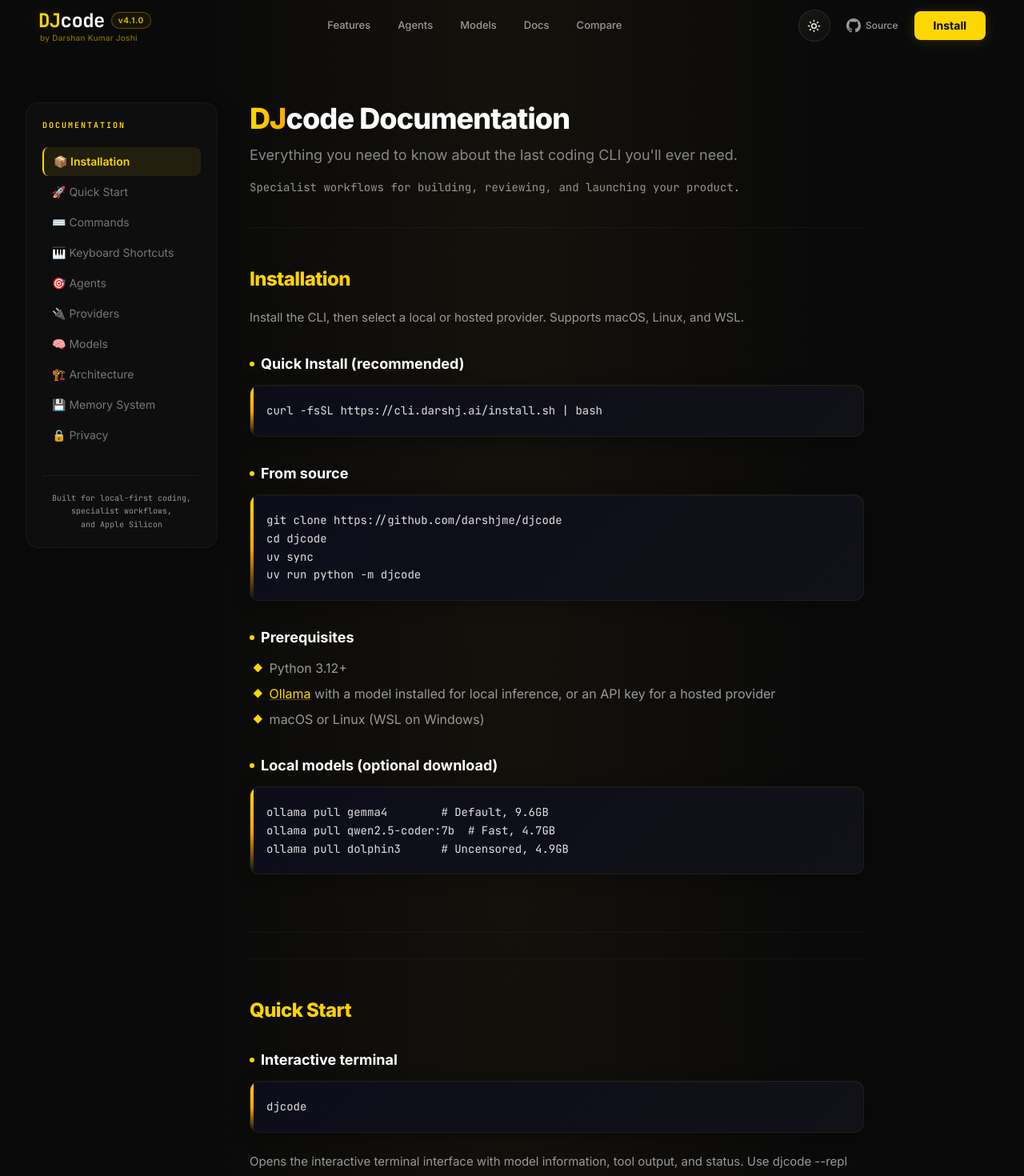
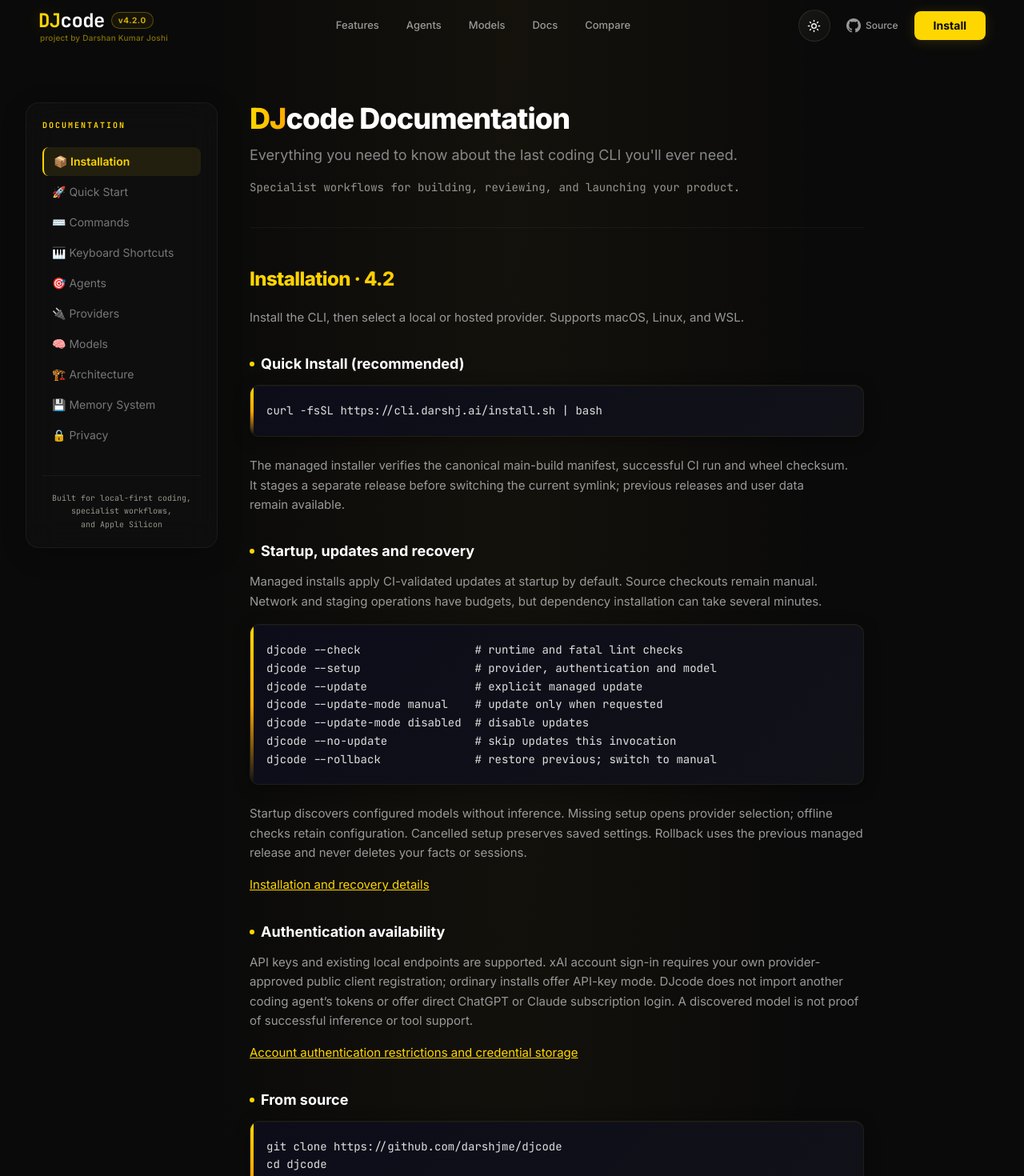
Before and after one commit to darshjme/djcode-site, a Next.js app: page /docs in a window 1280 px wide. Shown: the top 1470 px of the page at 80% size. Built offline with nearby package versions, Linux system fonts and the light colour scheme.

Commit message:
Update 4.2 release guidance and canonical managed installer

```diff
--- a/src/app/docs/page.tsx
+++ b/src/app/docs/page.tsx
@@ -98,11 +98,27 @@
     icon: "\uD83D\uDCE6",
     content: (
       <>
-        <H2>Installation</H2>
+        <H2>Installation · 4.2</H2>
         <P>Install the CLI, then select a local or hosted provider. Supports macOS, Linux, and WSL.</P>
 
         <H3>Quick Install (recommended)</H3>
         <CodeBlock>{`curl -fsSL https://cli.darshj.ai/install.sh | bash`}</CodeBlock>
+
+        <P>The managed installer verifies the canonical main-build manifest, successful CI run and wheel checksum. It stages a separate release before switching the current symlink; previous releases and user data remain available.</P>
+        <H3>Startup, updates and recovery</H3>
+        <P>Managed installs apply CI-validated updates at startup by default. Source checkouts remain manual. Network and staging operations have budgets, but dependency installation can take several minutes.</P>
+        <CodeBlock>{`djcode --check                 # runtime and fatal lint checks
+djcode --setup                 # provider, authentication and model
+djcode --update                # explicit managed update
+djcode --update-mode manual    # update only when requested
+djcode --update-mode disabled  # disable updates
+djcode --no-update             # skip updates this invocation
+djcode --rollback              # restore previous; switch to manual`}</CodeBlock>
+        <P>Startup discovers configured models without inference. Missing setup opens provider selection; offline checks retain configuration. Cancelled setup preserves saved settings. Rollback uses the previous managed release and never deletes your facts or sessions.</P>
+        <P><a className="text-[#FFD700] underline" href="https://github.com/darshjme/djcode/blob/main/docs/INSTALLATION-AND-RECOVERY.md">Installation and recovery details</a></P>
+        <H3>Authentication availability</H3>
+        <P>API keys and existing local endpoints are supported. xAI account sign-in requires your own provider-approved public client registration; ordinary installs offer API-key mode. DJcode does not import another coding agent’s tokens or offer direct ChatGPT or Claude subscription login. A discovered model is not proof of successful inference or tool support.</P>
+        <P><a className="text-[#FFD700] underline" href="https://github.com/darshjme/djcode/blob/main/docs/ACCOUNT-AUTH.md">Account authentication restrictions and credential storage</a></P>
 
         <H3>From source</H3>
         <CodeBlock>{`git clone https://github.com/darshjme/djcode
@@ -129,10 +145,10 @@
           ))}
         </ul>
 
-        <H3>Local models (optional download)</H3>
-        <CodeBlock>{`ollama pull gemma4        # Default, 9.6GB
-ollama pull qwen2.5-coder:7b  # Fast, 4.7GB
-ollama pull dolphin3      # Uncensored, 4.9GB`}</CodeBlock>
+        <H3>Existing local models</H3>
+        <CodeBlock>{`ollama list
+djcode --setup`}</CodeBlock>
+        <P>Install and setup download no models. Select an existing Ollama, MLX or Colibri runtime, or configure a hosted provider.</P>
       </>
     ),
   },
@@ -244,11 +260,14 @@
         </div>
 
         <H3>Tools &amp; Config</H3>
+        <P>15 native model-callable tools cover shell, files, Git, web, tasks, notebooks and spawning specialists. The dispatcher also has 2 internal helpers: agent_status and parallel_execute.</P>
         <div className="space-y-1.5 mb-6">
           {[
             ["/model [name]", "Interactive model picker or switch to specific model"],
             ["/provider [name]", "Switch provider (ollama, mlx, openai, etc.)"],
-            ["/auth", "Configure API keys"],
+            ["/auth", "Choose provider authentication"],
+            ["/check or /lint", "Run installation checks"],
+            ["/update", "Update a managed installation; restart when ready"],
             ["/config", "Show current configuration"],
             ["/set k=v", "Set a config value"],
             ["/auto", "Toggle auto-accept tool calls"],
@@ -527,11 +546,11 @@
 \u251C\u2500\u2500 voice.py            # Whisper transcription (3 backends)
 \u251C\u2500\u2500 installer.py        # Software installer (brew/apt/pip)
 \u251C\u2500\u2500 config.py           # ~/.djcode/config.json
-\u251C\u2500\u2500 auth.py             # 9 provider auth registry
+\u251C\u2500\u2500 auth.py             # Provider authentication registry
 \u251C\u2500\u2500 status.py           # Bottom toolbar with mode indicator
 \u251C\u2500\u2500 onboarding.py       # First-run wizard
-\u251C\u2500\u2500 updater.py          # Auto-update checker
-\u251C\u2500\u2500 tools/              # 8 async tools (bash, file ops, grep, glob, git, web)
+\u251C\u2500\u2500 updater.py          # Managed CI-validated updates
+\u251C\u2500\u2500 tools/              # 15 native schemas + 2 internal dispatch helpers
 \u251C\u2500\u2500 memory/             # 3-tier memory (session, persistent, semantic)
 \u251C\u2500\u2500 agents/             # 10 dev + 12 content agent registries
 \u2514\u2500\u2500 orchestrator/       # Engine + semantic router + vector context + context bus`}</CodeBlock>
@@ -739,7 +758,7 @@
                 }}
               >
                 <p className="text-sm text-[#888] mb-2">
-                  Built with intention by{" "}
+                  project by{" "}
                   <a
                     href="https://darshj.ai"
                     className="text-[#FFD700] hover:text-[#FFE55C] transition-colors font-semibold"
--- a/src/components/hero/Hero.tsx
+++ b/src/components/hero/Hero.tsx
@@ -228,9 +228,9 @@
             transition={{ duration: 0.5, delay: 0.5 }}
             className="mt-4 text-sm text-[#888] leading-relaxed"
           >
-            Built by{" "}
+            project by{" "}
             <span className="text-[#FFD700] font-medium">Darshan Kumar Joshi</span>{" "}
-            for the developer community.
+
           </motion.p>
 
           {/* Stats line */}
--- a/src/components/terminal/Terminal.tsx
+++ b/src/components/terminal/Terminal.tsx
@@ -341,7 +341,7 @@
                     {ASCII_BANNER}
                   </pre>
                   <div style={{ color: "#888888" }}>
-                    DJcode v4.1.0 | gemma4 | ollama
+                    DJcode v4.2.0 | gemma4 | ollama
                   </div>
                 </motion.div>
               )}
--- a/src/components/ui/Footer.tsx
+++ b/src/components/ui/Footer.tsx
@@ -29,7 +29,7 @@
               DJcode
             </span>
             <span className="text-text-muted text-xs font-mono px-2 py-0.5 rounded border border-white/10">
-              v4.1.0
+              v4.2.0
             </span>
           </div>
 
@@ -64,7 +64,7 @@
 
           {/* Right: License */}
           <p className="text-text-muted text-sm">
-            MIT License. Built by Darshan Kumar Joshi.
+            MIT License. project by Darshan Kumar Joshi.
           </p>
         </div>
 
--- a/src/components/ui/Navbar.tsx
+++ b/src/components/ui/Navbar.tsx
@@ -115,11 +115,11 @@
                 className="text-[10px] font-bold tracking-wider px-2 py-0.5 rounded-full
                 border border-[#FFD700]/30 text-[#FFD700]/80 bg-[#FFD700]/[0.05]"
               >
-                v4.1.0
+                v4.2.0
               </span>
             </div>
             <span className="text-[10px] text-[#FFD700]/50 font-medium tracking-wide -mt-0.5 ml-0.5">
-              by Darshan Kumar Joshi
+              project by Darshan Kumar Joshi
             </span>
           </Link>
 
@@ -225,7 +225,7 @@
               animate={{ opacity: 1 }}
               transition={{ delay: 0.3 }}
             >
-              Built by Darshan Kumar Joshi
+              project by Darshan Kumar Joshi
             </motion.p>
 
             {NAV_LINKS.map((link, i) => (
```
Also changed, not shown: 1 other file (tests, documents, lock files or other folders).
